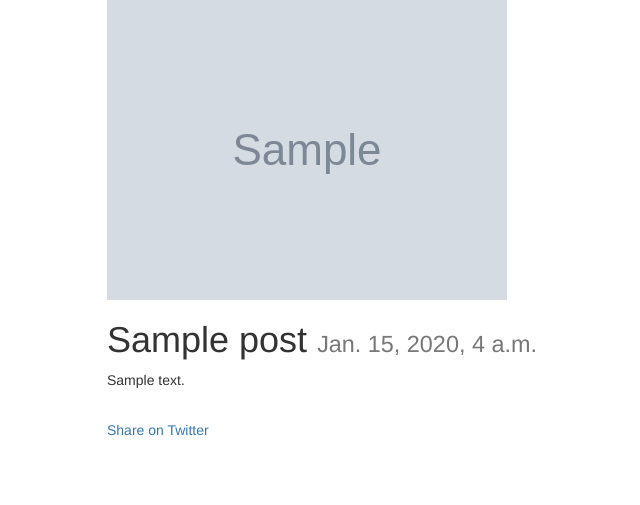
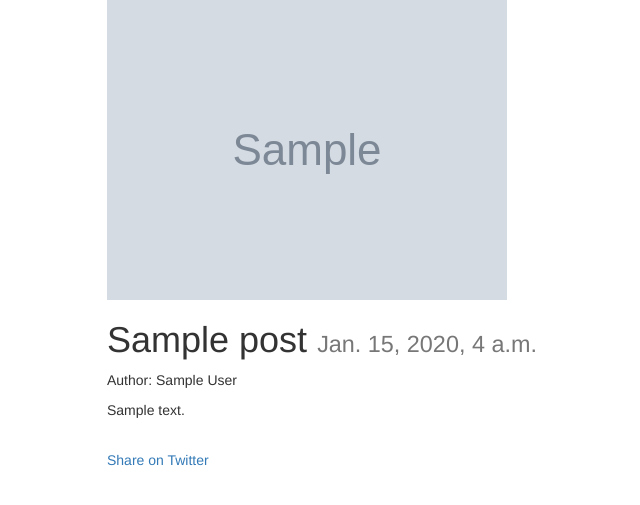
Before and after one commit to ande0581/try_django_1.9, a Django app: a page that uses src/templates/post_detail.html in a window 1280 px wide. Shown: the top 505 px of the page, without its empty margins (263-903 px from the left). Run offline with Django 3.2, Linux system fonts and the light colour scheme; tables that the repository leaves empty hold one stand-in row (values such as "Sample post"); grey boxes marked "Sample" are stand-in pictures; some libraries are stand-ins or nearby versions.

Commit message:
add users to post model and templates

```diff
--- a/src/posts/models.py
+++ b/src/posts/models.py
@@ -2,6 +2,7 @@ from django.db import models
 from django.core.urlresolvers import reverse
 from django.db.models.signals import pre_save
 from django.utils.text import slugify
+from django.conf import settings
 
 # Create your models here.
 
@@ -13,6 +14,7 @@ def upload_location(instance, filename):
 
 
 class Post(models.Model):
+    user = models.ForeignKey(settings.AUTH_USER_MODEL, default=1)
     title = models.CharField(max_length=120)
     slug = models.SlugField(unique=True)
     image = models.ImageField(upload_to=upload_location, null=True, blank=True,
--- a/src/posts/views.py
+++ b/src/posts/views.py
@@ -1,6 +1,6 @@
 from django.contrib import messages
 from django.shortcuts import render, get_object_or_404, redirect
-from django.http import HttpResponse, HttpResponseRedirect
+from django.http import HttpResponse, HttpResponseRedirect, Http404
 from django.core.paginator import Paginator, EmptyPage, PageNotAnInteger
 
 # Create your views here.
@@ -9,11 +9,14 @@ from .forms import PostForm
 
 
 def post_create(request):
+    if not request.user.is_authenticated():
+        raise Http404
     form = PostForm(request.POST or None, request.FILES or None)
     if form.is_valid():
         instance = form.save(commit=False)
         # print(form.cleaned_data)
         # print(form.cleaned_data.get('title'))
+        instance.user = request.user
         instance.save()
         messages.success(request, "Successfully Created")
         return HttpResponseRedirect(instance.get_absolute_url())
@@ -49,10 +52,13 @@ def post_list(request):
 
 
 def post_update(request, slug=None):
+    if not request.user.is_authenticated():
+        raise Http404
     instance = get_object_or_404(Post, slug=slug)
     form = PostForm(request.POST or None, request.FILES or None, instance=instance)
     if form.is_valid():
         instance = form.save(commit=False)
+        instance.user = request.user
         instance.save()
         messages.success(request, "Successfully Saved")
         return HttpResponseRedirect(instance.get_absolute_url())
@@ -63,6 +69,8 @@ def post_update(request, slug=None):
 
 
 def post_delete(request, slug):
+    if not request.user.is_authenticated():
+        raise Http404
     instance = get_object_or_404(Post, slug=slug)
     instance.delete()
     messages.success(request, "Successfully Deleted")
--- a/src/templates/post_detail.html
+++ b/src/templates/post_detail.html
@@ -12,6 +12,9 @@
     <img src="{{ instance.image.url }}" class="img-responsive" />
     {% endif %}
 <h1>{{ title }} <small>{{ instance.timestamp }}</small></h1>
+{% if instance.user.get_full_name %}
+    <p>Author: {{ instance.user.get_full_name }}</p>
+{% endif %}
 
 {{ instance.content|linebreaks }}<br/>
 
--- a/src/templates/post_list.html
+++ b/src/templates/post_list.html
@@ -13,6 +13,7 @@
         {% endif %}
       <div class="caption">
         <h3><a href='{{ obj.get_absolute_url }}'>{{ obj.title }}</a> <small>{{ obj.timestamp|timesince }} ago</small></h3>
+        {% if obj.user.get_full_name %}<p>Author: {{ obj.user.get_full_name }}</p>{% endif %}
         <p>{{ obj.content|linebreaks|truncatechars:120 }}</p>
         <p><a href="{{ obj.get_absolute_url }}" class="btn btn-primary" role="button">View</a></p>
 
```
